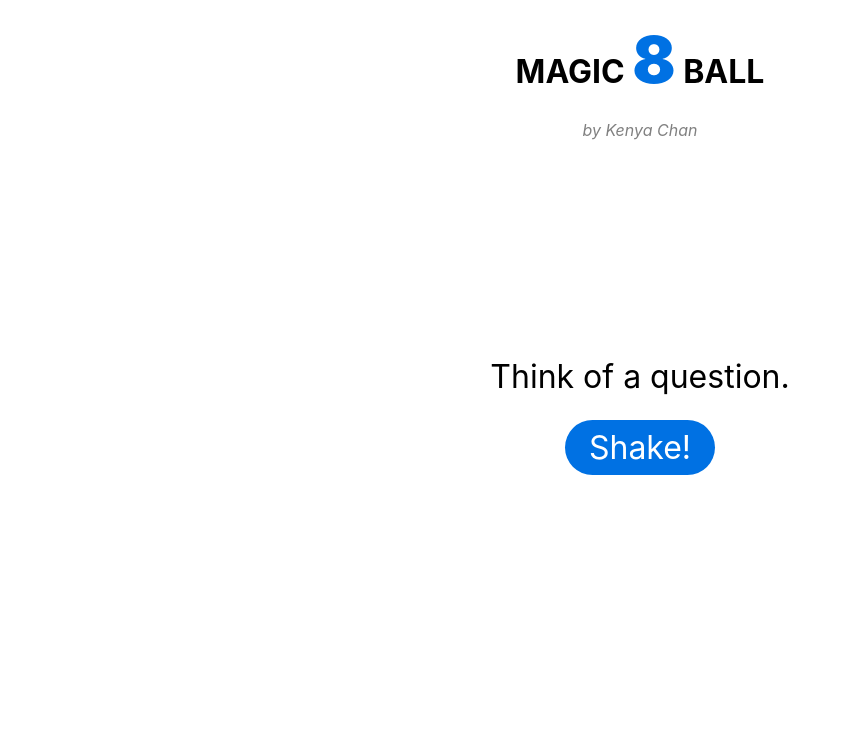
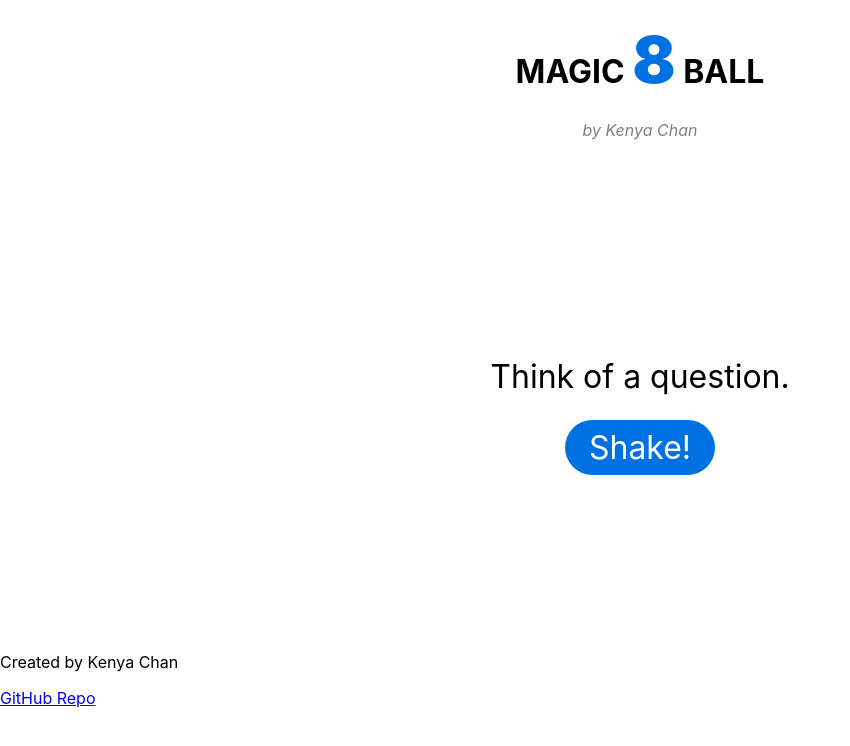
Before and after one commit to kenyachan/magic-eight-ball, a plain HTML site: page index.html in a window 1280 px wide. Shown: the whole page, without its empty margins (0-850 px from the left). Drawn offline with Linux system fonts and the light colour scheme.

Commit message:
Add footer

```diff
--- a/index.html
+++ b/index.html
@@ -11,7 +11,6 @@
     <link rel="stylesheet" href="css/style.css">
 </head>
 <body onload="getEightBall()">
-
     <header>
         <h1>MAGIC <span>8</span> BALL</h1>
         <p>by Kenya Chan</p>
@@ -24,6 +23,10 @@
             <a id="shakeButton" onclick="shakeEightBall();" href="javascript:void(0);">Shake!</a>
         </section>
     </main>
+    <footer>
+        <p>Created by Kenya Chan</p>
+        <a href="https://github.com/kenyachan/magic-eight-ball">GitHub Repo</a>
+    </footer>
 
     <script src="js/script.js"></script>
     <script src="js/mersenneTwister.js"></script>
```
